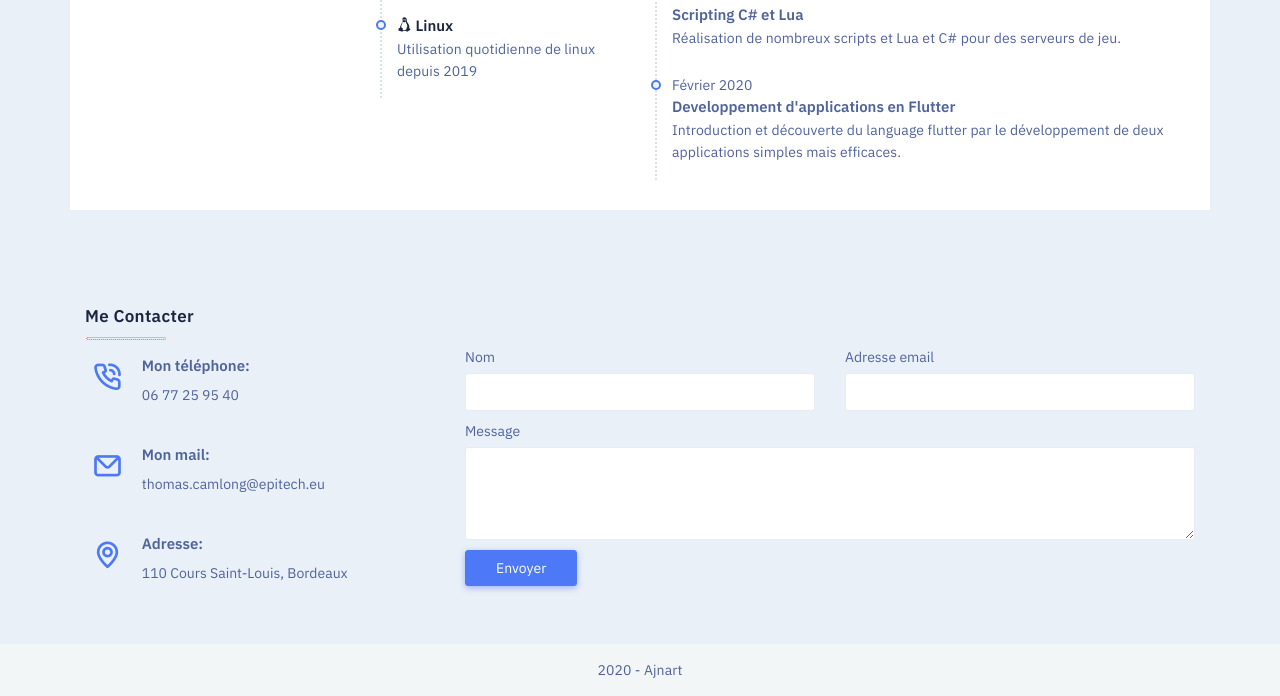
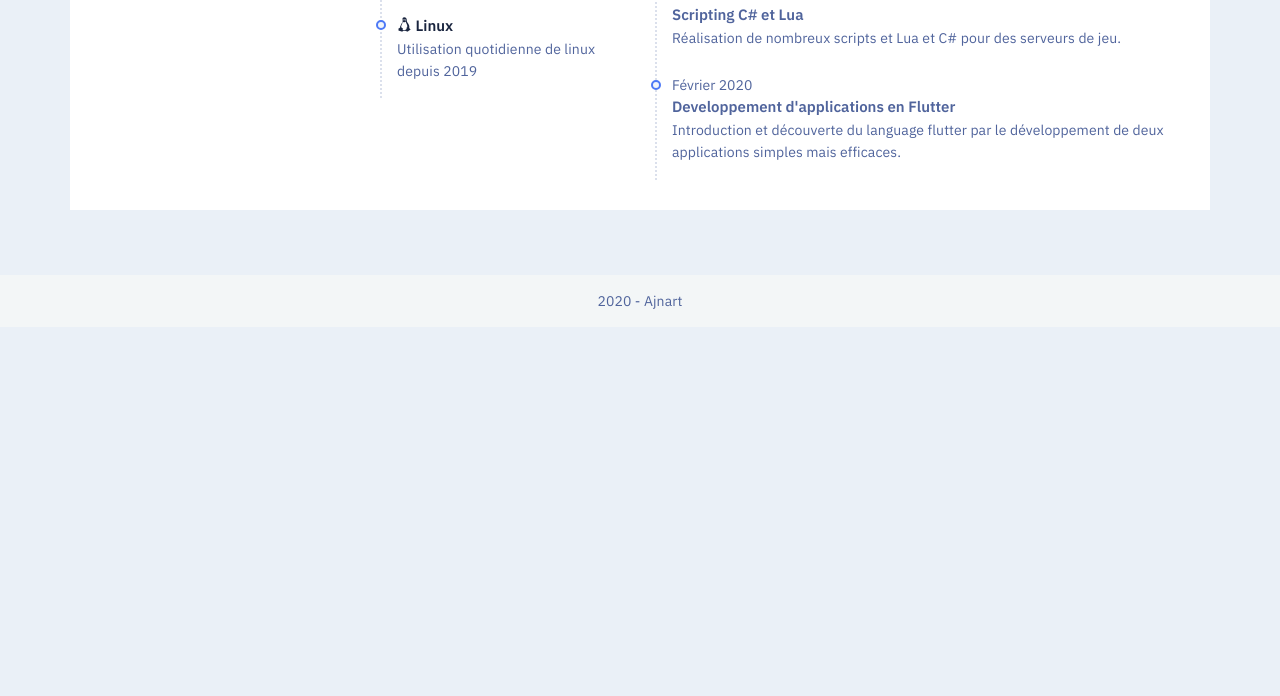
Before and after one commit to ajnart/ajnart.github.io, a plain HTML site: page index.html in a window 1280 px wide. Shown: the part 1239-1935 px from the top of the page. After the commit the page ends 1566 px from the top, so only its background shows below. Drawn offline with nearby package versions, Linux system fonts and the light colour scheme; a script that the page names is missing.

Commit message:
Remove contact me and fix cpp icon

```diff
--- a/index.html
+++ b/index.html
@@ -195,7 +195,7 @@
                                 <div class="timeline">
                                     <div class="time-item">
                                         <div class="item-info">
-                                            <h5 class="my-1 text-dark"><i class="devicon-c++-plain"></i> Expérience en C++ </h5>
+                                            <h5 class="my-1 text-dark"><i class="devicon-cplusplus-plain"></i> Expérience en C++ </h5>
                                             <p>Deuxième année à Epitech, projets personnels</p>
                                         </div>
                                     </div>
@@ -307,78 +307,6 @@
     </div>
     </section>
 
-    <section class="section-md contact-form">
-        <div class="container">
-            <div class="row">
-                <div class="col-12 mb-3">
-                    <h4 class="header-title mb-3">Me contacter</h4>
-                </div>
-                <div class="col-sm-4">
-                    <div class="contact-info">
-                        <div class="icon">
-                            <i class='uil uil-phone-volume'></i>
-                        </div>
-                        <div class="content">
-                            <h5>Mon téléphone:</h5>
-                            <a href="tel:+33677259540">06 77 25 95 40</a>
-                        </div>
-                    </div>
-                    <!--end contact-info-->
-
-                    <div class="contact-info">
-                        <div class="icon">
-                            <i class='uil uil-envelope'></i>
-                        </div>
-                        <div class="content">
-                            <h5>Mon mail:</h5>
-                            <a href="mailto:thomas.camlong@epitech.eu">thomas.camlong@epitech.eu</a>
-                        </div>
-                    </div>
-                    <!--end contact-info-->
-
-                    <div class="contact-info">
-                        <div class="icon">
-                            <i class='uil uil-map-marker'></i>
-                        </div>
-                        <div class="content">
-                            <h5>Adresse:</h5>
-                            <a href="https://www.google.com/maps/place/110+Cours+Saint-Louis,+33300+Bordeaux/">110 Cours Saint-Louis, Bordeaux</a>
-                        </div>
-                    </div>
-                    <!--end contact-info-->
-                </div>
-                <div class="col-sm-8">
-                    <div class="contact-form">
-                        <div id="message"></div>
-                        <form method="post" action="php/contact.php" name="contact-form" id="contact-form">
-                            <div class="row">
-                                <div class="form-group col-md-6">
-                                    <label>Nom</label>
-                                    <input type="text" name="name" class="form-control" id="name">
-                                </div>
-                                <div class="form-group col-md-6">
-                                    <label>Adresse email</label>
-                                    <input type="email" name="email" class="form-control" id="email">
-                                </div>
-                                <div class="form-group col-md-12">
-                                    <label>Message</label>
-                                    <textarea rows="4" name="message" class="form-control" id="comments"></textarea>
-                                </div>
-                                <div class="form-group col-md-12">
-                                    <input type="submit" value="Envoyer" name="submit" id="submit"
-                                        class="btn btn-primary px-5 py-2">
-                                    <div id="simple-msg"></div>
-                                </div>
-                            </div>
-                        </form>
-                        <!--end form-->
-                    </div>
-                    <!--end contact-form-->
-                </div>
-            </div>
-        </div>
-    </section>
-
     <section class="section-md thanks-text">
         <div class="container">
             <div class="row">
```
